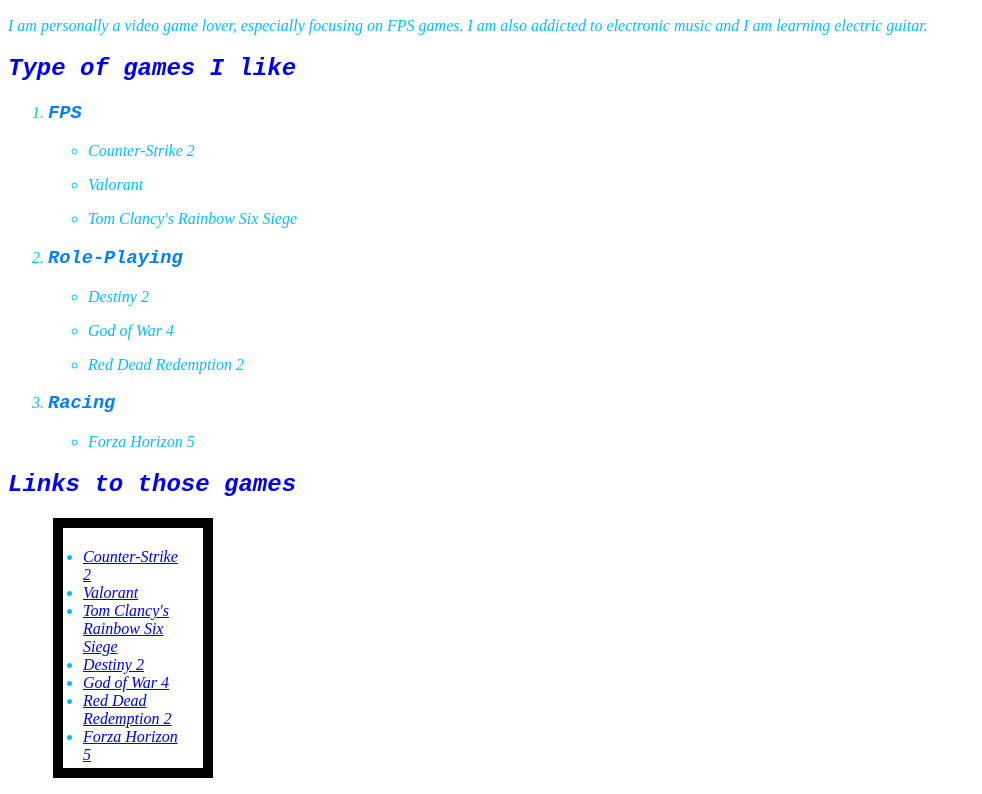
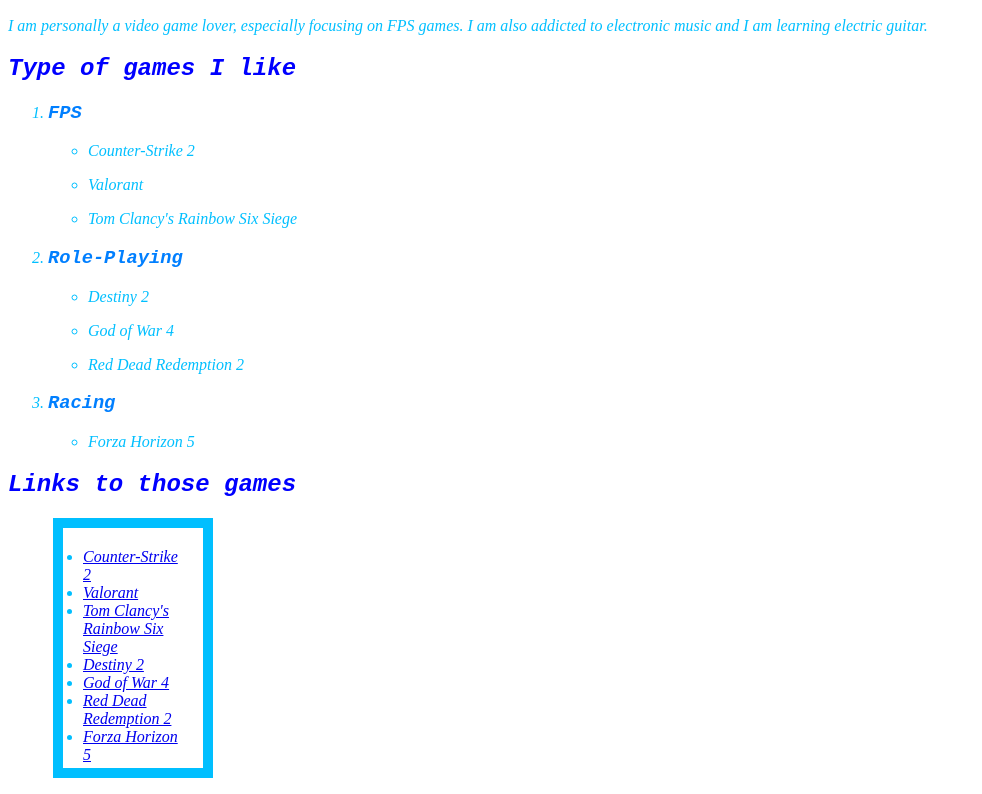
Before and after one commit to g3Ngy/Lab, a plain HTML site: page index.html in a window 1280 px wide. Shown: the part 334-1128 px from the top of the page, without its empty margins (0-982 px from the left). Drawn offline with Linux system fonts and the light colour scheme.

Commit message:
Add files via upload

```diff
--- a/styles.css
+++ b/styles.css
@@ -15,6 +15,6 @@
     width: 100px;
     padding: 20px;
     margin: 5px;
-    border: 10px solid black;
+    border: 10px solid #00BFFF;
     background-color: white;
 }
```
